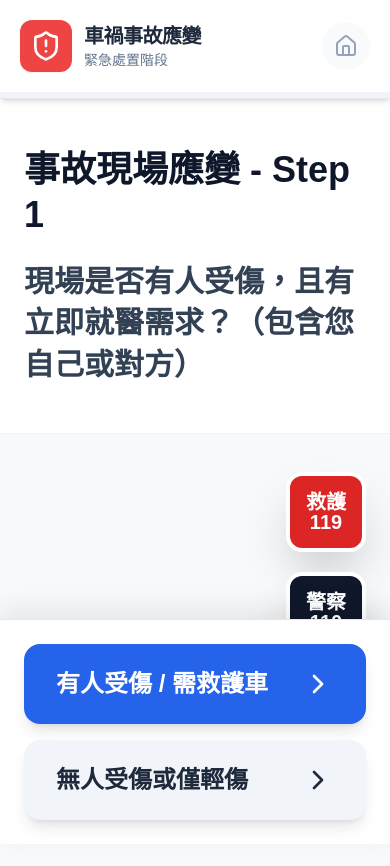
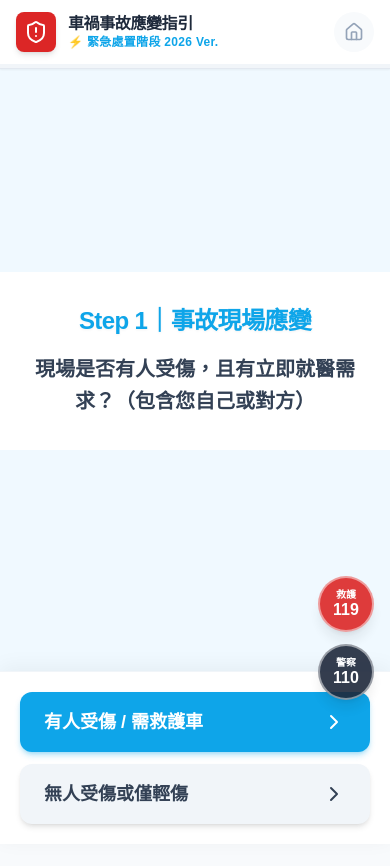
Before and after one commit to lovehinalh-ux/Car-Accident-test, a React (Vite) app: page / in a window 390 px wide. Shown: the top 866 px of the page. After the commit the page ends 844 px from the top, so only its background shows below. Built offline with nearby package versions, Linux system fonts and the light colour scheme.

Commit message:
feat(redesign): mobile-first, medical blue theme, SEO update

```diff
--- a/App.tsx
+++ b/App.tsx
@@ -1,4 +1,3 @@
-
 import React, { useState } from 'react';
 import { STEPS } from './constants';
 import { Phase } from './types';
@@ -11,7 +10,8 @@ import {
   AlertCircle,
   Clock,
   CheckSquare,
-  Phone
+  Phone,
+  MessageCircle
 } from 'lucide-react';
 
 const App: React.FC = () => {
@@ -19,7 +19,12 @@ const App: React.FC = () => {
   const [completedSteps, setCompletedSteps] = useState<string[]>([]);
   const currentStep = STEPS[currentStepId];
 
-  const handleNext = (nextId: string) => {
+  const handleNext = (nextId: string, isExternal?: boolean, externalUrl?: string) => {
+    if (isExternal && externalUrl) {
+      window.open(externalUrl, '_blank');
+      return;
+    }
+
     if (!completedSteps.includes(currentStepId)) {
       setCompletedSteps(prev => [...prev, currentStepId]);
     }
@@ -29,38 +34,43 @@ const App: React.FC = () => {
 
   const getPhaseColor = (phase: Phase) => {
     switch (phase) {
-      case Phase.IMMEDIATE: return 'bg-red-500';
-      case Phase.INSURANCE: return 'bg-blue-500';
-      case Phase.PREPARATION: return 'bg-orange-500';
-      case Phase.COMPENSATION: return 'bg-green-500';
-      default: return 'bg-gray-500';
+      case Phase.IMMEDIATE: return 'bg-[#DC2626]'; // Alert Red
+      case Phase.INSURANCE: return 'bg-[#0EA5E9]'; // Sky Blue
+      case Phase.PREPARATION: return 'bg-[#0EA5E9]'; // Sky Blue
+      case Phase.COMPENSATION: return 'bg-[#10B981]'; // Emerald Green
+      default: return 'bg-slate-500';
     }
   };
 
   const getPhaseIcon = (phase: Phase) => {
     switch (phase) {
-      case Phase.IMMEDIATE: return <ShieldAlert className="w-8 h-8" />;
-      case Phase.INSURANCE: return <ClipboardCheck className="w-8 h-8" />;
-      case Phase.PREPARATION: return <Clock className="w-8 h-8" />;
-      case Phase.COMPENSATION: return <Coins className="w-8 h-8" />;
-      default: return <AlertCircle className="w-8 h-8" />;
+      case Phase.IMMEDIATE: return <ShieldAlert className="w-6 h-6" />;
+      case Phase.INSURANCE: return <ClipboardCheck className="w-6 h-6" />;
+      case Phase.PREPARATION: return <Clock className="w-6 h-6" />;
+      case Phase.COMPENSATION: return <Coins className="w-6 h-6" />;
+      default: return <AlertCircle className="w-6 h-6" />;
     }
   };
 
   const progressPercentage = (completedSteps.length / Object.keys(STEPS).length) * 100;
 
+  // Check if it's the first step to apply special centering layout
+  const isFirstStep = currentStepId === 'p1-s1';
+
   return (
-    <div className="min-h-screen flex flex-col max-w-lg mx-auto bg-slate-50 shadow-2xl relative pb-40">
+    <div className="min-h-screen flex flex-col w-full max-w-[480px] mx-auto bg-[#F0F9FF] shadow-2xl relative">
       {/* Header */}
-      <header className="sticky top-0 z-50 bg-white border-b shadow-md">
-        <div className="p-5 flex items-center justify-between">
+      <header className="sticky top-0 z-50 bg-white/95 backdrop-blur-md border-b border-slate-200 shadow-sm transition-all duration-300">
+        <div className="px-4 py-3 flex items-center justify-between">
           <div className="flex items-center gap-3">
-            <div className={`p-2.5 rounded-xl text-white shadow-sm ${getPhaseColor(currentStep.phase)}`}>
+            <div className={`p-2 rounded-lg text-white shadow-md transition-colors duration-500 ${getPhaseColor(currentStep.phase)}`}>
               {getPhaseIcon(currentStep.phase)}
             </div>
             <div>
-              <h1 className="text-xl font-black text-slate-800 tracking-tight">車禍事故應變</h1>
-              <p className="text-sm font-medium text-slate-500">{currentStep.phase === Phase.IMMEDIATE ? '緊急處置階段' : '後續處理流程'}</p>
+              <h1 className="text-base font-bold text-slate-800 leading-tight tracking-tight">車禍事故應變指引</h1>
+              <p className="text-xs font-semibold text-[#0EA5E9] tracking-wide">
+                {currentStep.phase === Phase.IMMEDIATE ? '⚡️ 緊急處置階段' : '📋 後續處理 SOP'} 2026 Ver.
+              </p>
             </div>
           </div>
           <button
@@ -68,125 +78,137 @@ const App: React.FC = () => {
               setCurrentStepId('p1-s1');
               setCompletedSteps([]);
             }}
-            className="p-3 bg-slate-50 rounded-full text-slate-400 hover:text-slate-600 active:scale-90 transition-all"
+            className="p-2.5 bg-slate-50 rounded-full text-slate-400 hover:text-slate-700 hover:bg-slate-200 active:scale-95 transition-all"
+            aria-label="回首頁"
           >
-            <Home className="w-6 h-6" />
+            <Home className="w-5 h-5" />
           </button>
         </div>
-        <div className="h-1.5 bg-slate-100 w-full overflow-hidden">
+        <div className="h-1 bg-slate-100 w-full overflow-hidden">
           <div
-            className="h-full bg-blue-600 transition-all duration-700 ease-in-out"
+            className="h-full bg-[#0EA5E9] transition-all duration-700 ease-out shadow-[0_0_10px_rgba(14,165,233,0.5)]"
             style={{ width: `${progressPercentage}%` }}
           />
         </div>
       </header>
 
-      {/* Main Container */}
-      <main className="flex-1 flex flex-col">
+      {/* Main Content */}
+      <main className={`flex-1 flex flex-col pb-36 animate-in fade-in duration-500 ${isFirstStep ? 'justify-center' : ''}`}>
 
-        {/* Title Area - Approximately 1/4 of viewport height */}
-        <section className="px-6 py-12 min-h-[25vh] flex flex-col justify-center bg-white border-b border-slate-100">
-          <h2 className="text-4xl font-black text-slate-900 leading-tight animate-in fade-in slide-in-from-left-4 duration-500">
+        {/* Title Section */}
+        <section className={`px-6 py-8 bg-white border-b border-slate-100 ${isFirstStep ? 'border-none bg-transparent' : ''}`}>
+          <h2 className="text-2xl font-black text-[#0EA5E9] leading-snug tracking-tight text-center drop-shadow-sm">
             {currentStep.title}
           </h2>
           {currentStep.question && (
-            <p className="text-3xl text-slate-700 font-bold mt-6 leading-snug animate-in fade-in slide-in-from-left-6 duration-700">
+            <p className="text-xl text-slate-700 font-bold mt-4 leading-relaxed text-center">
               {currentStep.question}
             </p>
           )}
         </section>
 
-        {/* Content Area - Approximately 2/3 of viewport height */}
-        <section className="px-6 py-10 min-h-[60vh] flex-1 bg-slate-50/50 animate-in fade-in slide-in-from-bottom-6 duration-700">
-          {/* Checklist Area */}
+        {/* Dynamic Content Area */}
+        <section className="px-5 py-6 space-y-6">
+
+          {/* Action Cards (Checklist) */}
           {currentStep.checklist && (
-            <div className="space-y-5 mb-10">
+            <div className="space-y-3">
               {currentStep.checklist.map((item, idx) => (
-                <div key={idx} className="flex items-start gap-4 bg-white p-6 rounded-2xl border border-slate-200 shadow-md transform transition-transform hover:scale-[1.02]">
-                  <div className="mt-1">
-                    <CheckSquare className="w-8 h-8 text-blue-600" />
+                <div key={idx} className="flex gap-4 bg-white p-5 rounded-xl border border-slate-200 shadow-sm hover:shadow-md transition-shadow">
+                  <div className="mt-0.5 min-w-[24px]">
+                    <CheckSquare className="w-6 h-6 text-[#0EA5E9]" />
                   </div>
-                  <span className="text-2xl font-bold text-slate-800 leading-snug">{item}</span>
+                  <span className="text-lg font-medium text-slate-800 leading-relaxed">{item}</span>
                 </div>
               ))}
             </div>
           )}
 
+          {/* Alert Box */}
           {currentStep.alert && (
-            <div className="bg-red-50 border-l-8 border-red-500 p-8 mb-10 rounded-r-2xl shadow-sm flex gap-5">
-              <AlertCircle className="w-10 h-10 text-red-500 flex-shrink-0" />
-              <div className="text-2xl font-black text-red-900 leading-relaxed">{currentStep.alert}</div>
+            <div className="bg-red-50 border-l-4 border-red-500 p-5 rounded-r-xl shadow-sm flex gap-4 animate-pulse-slow">
+              <AlertCircle className="w-6 h-6 text-red-600 flex-shrink-0 mt-1" />
+              <div className="text-lg font-bold text-red-800 leading-relaxed">{currentStep.alert}</div>
             </div>
           )}
 
-          {/* Big Direct Action Button (e.g., Call 119/110) */}
+          {/* Primary Action Button (Call) */}
           {currentStep.primaryAction && (
             <a
               href={`tel:${currentStep.primaryAction.phone}`}
-              className="flex items-center justify-center gap-4 w-full py-8 mb-10 rounded-3xl bg-red-600 text-white font-black text-3xl shadow-[0_15px_30px_rgba(220,38,38,0.4)] animate-bounce active:scale-95 transition-all"
+              className="group flex items-center justify-center gap-3 w-full py-6 rounded-2xl bg-red-600 text-white font-black text-2xl shadow-[0_8px_20px_rgba(220,38,38,0.3)] hover:bg-red-700 active:scale-95 transition-all"
             >
-              <Phone className="w-10 h-10" />
+              <Phone className="w-8 h-8 animate-bounce" />
               {currentStep.primaryAction.label}
             </a>
           )}
 
+          {/* Information Content */}
           {currentStep.content && (
-            <div className="space-y-8 mb-10">
+            <div className="space-y-4">
               {currentStep.content.map((line, idx) => (
-                <div key={idx} className="text-2xl text-slate-600 font-medium leading-relaxed">
+                <div key={idx} className="text-lg text-slate-600 font-medium leading-loose bg-white/60 p-2 rounded-lg">
                   {line}
                 </div>
               ))}
             </div>
           )}
 
+          {/* Note Box */}
           {currentStep.note && (
-            <div className="bg-slate-200/50 p-8 rounded-2xl text-lg text-slate-500 border border-slate-300 font-medium leading-relaxed">
+            <div className="bg-slate-100 p-5 rounded-xl text-base text-slate-500 border border-slate-200 font-medium leading-relaxed">
               {currentStep.note}
             </div>
           )}
         </section>
       </main>
 
-      {/* Bottom Navigation - Remaining space */}
-      <footer className="fixed bottom-0 left-0 right-0 max-w-lg mx-auto bg-white border-t p-6 z-40 shadow-[0_-10px_25px_rgba(0,0,0,0.08)]">
-        <div className="flex flex-col gap-4">
+      {/* Footer Navigation */}
+      <footer className="fixed bottom-0 left-0 right-0 max-w-[480px] mx-auto bg-white/95 backdrop-blur-md border-t border-slate-100 p-5 z-40 pb-safe shadow-[0_-4px_20px_rgba(0,0,0,0.05)]">
+        <div className="flex flex-col gap-3">
           {currentStep.options?.map((option, idx) => (
             <button
               key={idx}
-              onClick={() => handleNext(option.nextStepId)}
-              className={`w-full py-6 px-8 rounded-2xl flex items-center justify-between font-black text-2xl transition-all active:scale-95 shadow-lg ${
-                idx === 0
-                  ? 'bg-blue-600 text-white hover:bg-blue-700'
-                  : 'bg-slate-100 text-slate-800 hover:bg-slate-200'
+              onClick={() => handleNext(option.nextStepId, option.isExternal, option.externalUrl)}
+              className={`w-full py-4 px-6 rounded-xl flex items-center justify-between font-bold text-lg transition-all active:scale-[0.98] shadow-md ${option.isExternal
+                ? 'bg-[#00C300] text-white hover:bg-[#00B300] shadow-[#00C300]/20' // LINE Green
+                : idx === 0
+                  ? 'bg-[#0EA5E9] text-white hover:bg-[#0284C7] shadow-sky-500/30' // Sky Blue Primary Action
+                  : 'bg-slate-100 text-slate-700 hover:bg-slate-200'
                 }`}
             >
-              <span>{option.label}</span>
-              <ChevronRight className="w-8 h-8" />
+              <span className="flex items-center gap-2">
+                {option.isExternal && <MessageCircle className="w-5 h-5 fill-current" />}
+                {option.label}
+              </span>
+              {!option.isExternal && <ChevronRight className="w-6 h-6" />}
             </button>
           ))}
         </div>
       </footer>
 
-      {/* Quick Action Dial Buttons for Emergency Phase */}
-      {currentStep.phase === Phase.IMMEDIATE && (
-        <div className="fixed bottom-48 right-6 z-30 flex flex-col gap-5 animate-in fade-in zoom-in">
+      {/* Quick Action Dial Buttons for All Phases (Persistent) */}
+      <div className="fixed bottom-36 right-4 z-50 flex flex-col gap-3 group">
+        {/* Ambulance 119 */}
         <a
           href="tel:119"
-            className="w-20 h-20 bg-red-600 text-white rounded-2xl flex items-center justify-center shadow-2xl hover:bg-red-700 active:scale-90 transition-all border-4 border-white"
+          className="w-14 h-14 bg-red-600 text-white rounded-full flex flex-col items-center justify-center shadow-lg border-2 border-white/50 active:scale-90 transition-transform hover:scale-110 opacity-90 hover:opacity-100"
           title="撥打 119"
         >
-            <span className="font-black text-xl text-center leading-none">救護<br/>119</span>
+          <span className="font-bold text-[10px] leading-none mb-0.5">救護</span>
+          <span className="font-black text-base leading-none">119</span>
         </a>
+
+        {/* Police 110 */}
         <a
           href="tel:110"
-            className="w-20 h-20 bg-slate-900 text-white rounded-2xl flex items-center justify-center shadow-2xl hover:bg-black active:scale-90 transition-all border-4 border-white"
+          className="w-14 h-14 bg-slate-800 text-white rounded-full flex flex-col items-center justify-center shadow-lg border-2 border-white/50 active:scale-90 transition-transform hover:scale-110 opacity-90 hover:opacity-100"
           title="撥打 110"
         >
-            <span className="font-black text-xl text-center leading-none">警察<br/>110</span>
+          <span className="font-bold text-[10px] leading-none mb-0.5">警察</span>
+          <span className="font-black text-base leading-none">110</span>
         </a>
       </div>
-      )}
     </div>
   );
 };
--- a/constants.ts
+++ b/constants.ts
@@ -7,7 +7,7 @@ export const STEPS: Record<string, Step> = {
   'p1-s1': {
     id: 'p1-s1',
     phase: Phase.IMMEDIATE,
-    title: '事故現場應變 - Step 1',
+    title: 'Step 1｜事故現場應變',
     question: '現場是否有人受傷，且有立即就醫需求？（包含您自己或對方）',
     options: [
       { label: '有人受傷 / 需救護車', nextStepId: 'p1-s1-injured' },
@@ -17,7 +17,7 @@ export const STEPS: Record<string, Step> = {
   'p1-s1-injured': {
     id: 'p1-s1-injured',
     phase: Phase.IMMEDIATE,
-    title: '優先處理傷患',
+    title: 'Step 1-1｜優先處理傷患',
     alert: React.createElement('span', null, '請優先', React.createElement('b', null, '撥打 119'), ' 叫救護車，生命安全第一！'),
     primaryAction: {
       label: '立即撥打 119',
@@ -88,7 +88,7 @@ export const STEPS: Record<string, Step> = {
   'p2-s1': {
     id: 'p2-s1',
     phase: Phase.INSURANCE,
-    title: '出險與保險（事故後 1–3 天）',
+    title: 'Step 6｜出險與保險（事故後 1–3 天）',
     question: '請儘速聯繫您的保險公司，並提供以下資料：',
     checklist: [
       React.createElement('span', null, '駕駛人', React.createElement('b', null, '駕照')),
@@ -108,7 +108,7 @@ export const STEPS: Record<string, Step> = {
   'p3-s1': {
     id: 'p3-s1',
     phase: Phase.PREPARATION,
-    title: '為理賠做準備（事故後 1–2 個月）',
+    title: 'Step 7｜為理賠做準備（事故後 1–2 個月）',
     content: [
       React.createElement('div', { className: "text-2xl font-black text-slate-800 pt-2 mb-1" }, "【醫療與傷勢】"),
       React.createElement('div', { className: "flex items-start gap-2" }, "✅ ", React.createElement('span', null, "持續就醫並保留所有", React.createElement('b', null, "診斷書"), "與", React.createElement('b', null, "醫療費用收據"), "。")),
@@ -119,13 +119,14 @@ export const STEPS: Record<string, Step> = {
       React.createElement('div', { className: "flex items-start gap-2" }, "✅ ", React.createElement('span', null, "釐清責任歸屬後，才能更精確評估求償額度。"))
     ],
     options: [
-      { label: '進入最後一階段：求償導引', nextStepId: 'p4-s1' }
+      { label: '進入最後一階段：求償導引', nextStepId: 'p4-s1' },
+      { label: '加入 LINE 諮詢', nextStepId: 'line-consult', isExternal: true, externalUrl: 'https://line.me/ti/p/your_line_id' }
     ]
   },
   'p4-s1': {
     id: 'p4-s1',
     phase: Phase.COMPENSATION,
-    title: '理賠求償項目導引',
+    title: 'Step 8｜理賠求償項目導引',
     question: '常見的可求償項目如下：',
     content: [
       React.createElement('span', null, '1. ', React.createElement('b', null, '醫療費用'), '：含掛號費、自費藥物、住院費等。'),
@@ -137,7 +138,8 @@ export const STEPS: Record<string, Step> = {
     alert: React.createElement('span', null, '實際求償金額需視', React.createElement('b', null, '肇事責任比例'), '進行折算。'),
     note: '本指引僅供參考，不具法律效力。重大案件建議諮詢法律專業人士或保險經紀人處理。',
     options: [
-      { label: '重新檢視處理流程', nextStepId: 'p1-s1' }
+      { label: '重新檢視處理流程', nextStepId: 'p1-s1' },
+      { label: '加入 LINE 諮詢', nextStepId: 'line-consult', isExternal: true, externalUrl: 'https://line.me/ti/p/your_line_id' }
     ]
   }
 };
--- a/types.ts
+++ b/types.ts
@@ -29,4 +29,6 @@ export interface Option {
   label: string;
   nextStepId: string;
   action?: () => void;
+  isExternal?: boolean;
+  externalUrl?: string;
 }
```
Also changed, not shown: index.html (+57 -2 lines), 1 other file (tests, documents, lock files or other folders). Lines whose indentation alone changed are shown as unchanged.
